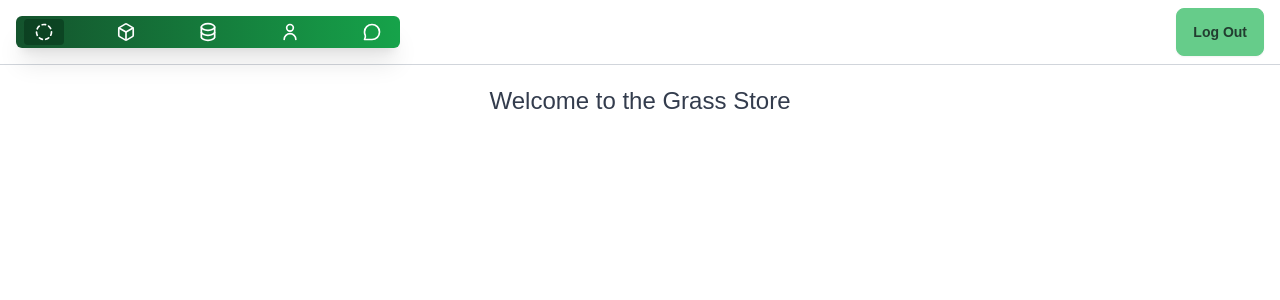
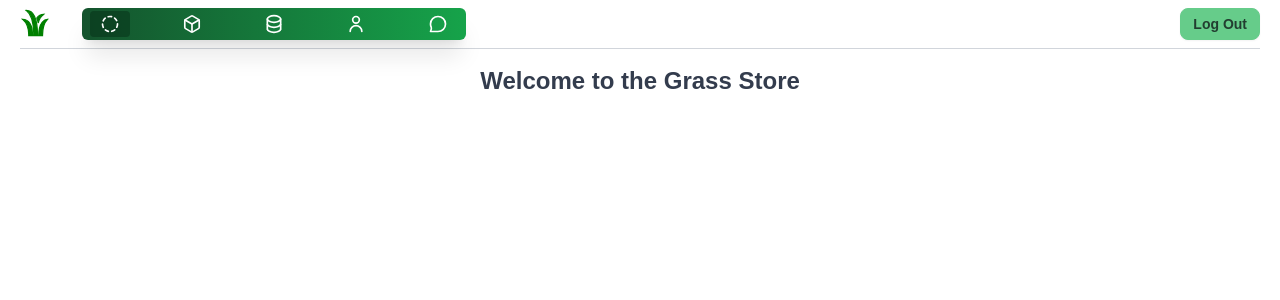
Before and after one commit to MaxwellWhoSquats/grass-app, a Next.js app: page / in a window 1280 px wide. Shown: the top 300 px of the page. Built offline with nearby package versions, Linux system fonts and the light colour scheme.

Commit message:
semantic change, navbar improvement

```diff
--- a/app/NavBar.tsx
+++ b/app/NavBar.tsx
@@ -9,6 +9,7 @@
 import classNames from "classnames";
 import { usePathname } from "next/navigation";
 import { signOut } from "next-auth/react";
+import GrassIcon from "./public/svg/GrassIcon";
 
 interface Icon {
   component: React.ReactElement;
@@ -35,7 +36,9 @@
     "hover:bg-green-950 hover:bg-opacity-50 transition hover:ease-linear flex w-10 h-5/6 mx-2 my-1 items-center justify-center rounded tooltip tooltip-bottom";
 
   return (
-    <nav className="flex mb-5 px-4 py-2 items-center justify-between border-b border-gray-300">
+    <nav className="flex mb-2 mx-5 py-2 items-center justify-between border-b border-gray-300">
+      <section id="navLeft" className="flex space-x-8">
+        <GrassIcon />
         <div className="flex w-96 h-8 items-center justify-between bg-gradient-to-r from-green-900 to-green-600 rounded-md shadow-xl">
           {icons.map((icon, index) => (
             <Link
@@ -52,8 +55,9 @@
             </Link>
           ))}
         </div>
+      </section>
       <button
-        className="btn btn-primary"
+        className="btn btn-primary btn-sm"
         onClick={() => signOut({ callbackUrl: "/login" })}
       >
         Log Out
--- a/app/customers/page.tsx
+++ b/app/customers/page.tsx
@@ -4,8 +4,8 @@
 
 const CustomersPage = async () => {
   // Check if user is loggin in, if not, redirect to login page
-  const session = await getServerSession(authOptions);
-  if (!session) {
+  const authenticated = await getServerSession(authOptions);
+  if (!authenticated) {
     redirect("/login");
   }
 
--- a/app/globals.css
+++ b/app/globals.css
@@ -18,6 +18,11 @@
   font-family: Arial, Helvetica, sans-serif;
 }
 
+h1 {
+  font-size: 2rem;
+  font-weight: bold;
+}
+
 @layer utilities {
   .text-balance {
     text-wrap: balance;
--- a/app/inventory/page.tsx
+++ b/app/inventory/page.tsx
@@ -4,8 +4,8 @@
 
 const InventoryPage = async () => {
   // Check if user is loggin in, if not, redirect to login page
-  const session = await getServerSession(authOptions);
-  if (!session) {
+  const authenticated = await getServerSession(authOptions);
+  if (!authenticated) {
     redirect("/login");
   }
 
--- a/app/messaging/page.tsx
+++ b/app/messaging/page.tsx
@@ -1,18 +1,22 @@
 import { getServerSession } from "next-auth";
 import { authOptions } from "@/lib/authOptions";
 import { redirect } from "next/navigation";
+import NavBar from "../NavBar";
 
 const MessagingPage = async () => {
   // Check if user is loggin in, if not, redirect to login page
-  const session = await getServerSession(authOptions);
-  if (!session) {
+  const authenticated = await getServerSession(authOptions);
+  if (!authenticated) {
     redirect("/login");
   }
 
   return (
-    <div>
-      <h1>Messaging Management</h1>
-    </div>
+    <>
+      <NavBar />
+      <section id="heading" className="mx-5">
+        <h1>Messages</h1>
+      </section>
+    </>
   );
 };
 
--- a/app/orders/page.tsx
+++ b/app/orders/page.tsx
@@ -4,8 +4,8 @@
 
 const OrdersPage = async () => {
   // Check if user is loggin in, if not, redirect to login page
-  const session = await getServerSession(authOptions);
-  if (!session) {
+  const authenticated = await getServerSession(authOptions);
+  if (!authenticated) {
     redirect("/login");
   }
 
--- /dev/null
+++ b/app/public/svg/GrassIcon.tsx
@@ -0,0 +1,18 @@
+const GrassIcon = () => {
+  return (
+    <svg
+      width="30px"
+      height="30px"
+      viewBox="0 0 24 24"
+      xmlns="http://www.w3.org/2000/svg"
+    >
+      <path
+        d="M5,2c.82.82,5.61,2.88,6,18,0,.65,0,1.31,0,2h3C14,2.12,7,2,5,2ZM19,5a7,7,0,0,0-5.56,3,16.3,16.3,0,0,1,1.12,4C15.74,6.79,18.39,5.61,19,5ZM2,9c.77.77,4.72,3.09,5,12,0,.32,0,.66,0,1h3C10,13.52,7.5,9.22,2,9ZM22,9c-2,0-7,2.25-7,13h3C18,13,21.12,9.88,22,9Z"
+        stroke="#008000"
+        fill="#008000"
+      />
+    </svg>
+  );
+};
+
+export default GrassIcon;
```
Lines whose indentation alone changed are shown as unchanged.
